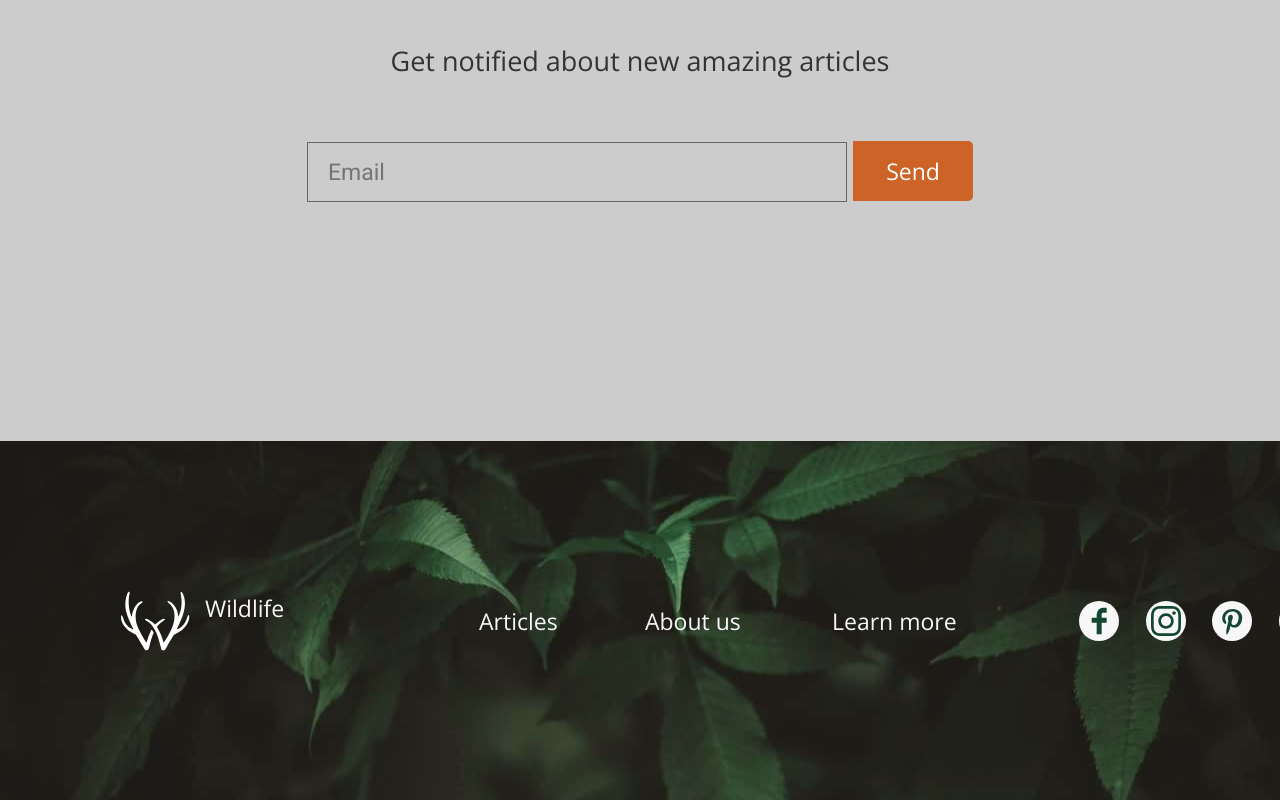
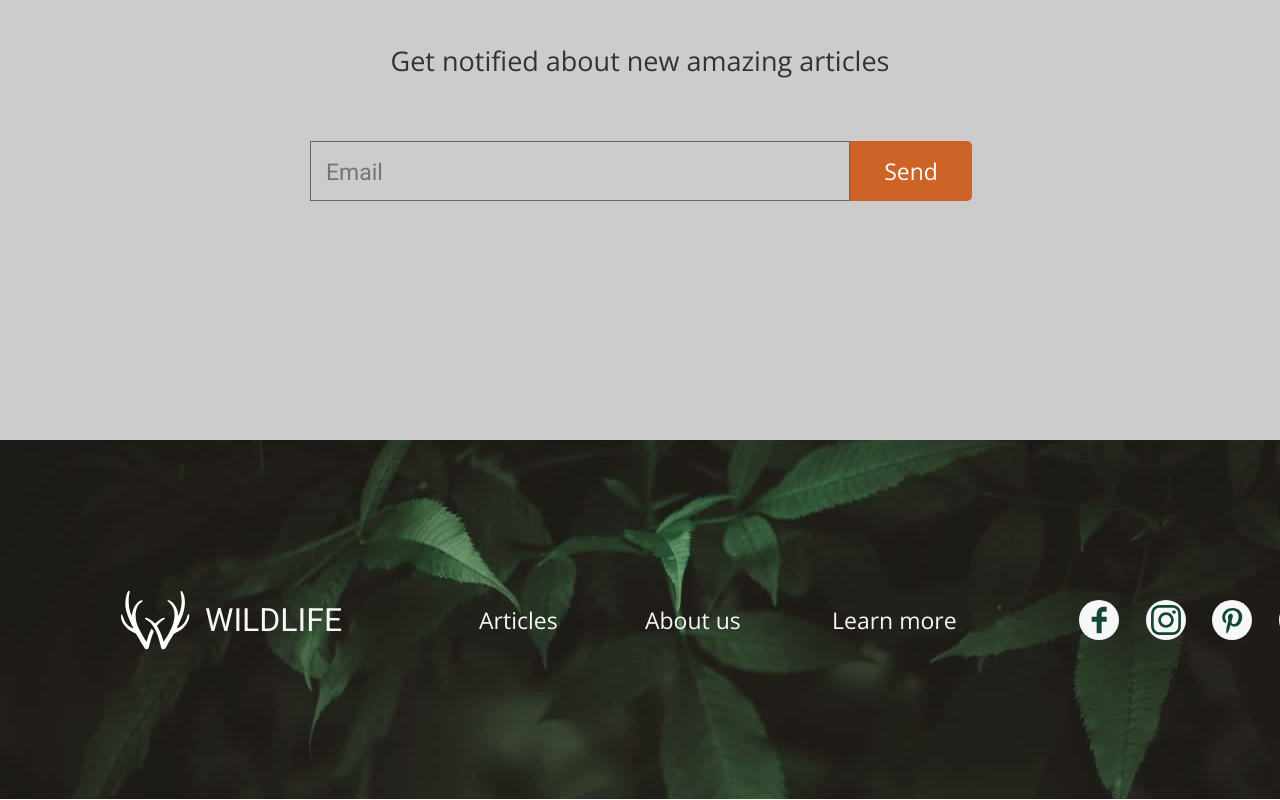
Before and after one commit to s1ga/wildlife, a plain HTML site: page index.html in a window 1280 px wide. Shown: the part 1709-2509 px from the top of the page. Drawn offline with nearby package versions, Linux system fonts and the light colour scheme.

Commit message:
fix: update get-notified section to pixel perfect

```diff
--- a/css/style.css
+++ b/css/style.css
@@ -213,21 +213,29 @@ body {
     margin-bottom: 60px;
 }
 
+.get-notified__form {
+    display: grid;
+    grid-template-columns: repeat(2, 1fr);
+}
+
 .get-notified__form__input {
     font-family: 'Roboto', sans-serif;
+    display: block;
     width: 540px;
     height: 60px;
     background-color: inherit;
     border: 1px solid #666;
     outline: none;
-    padding-left: 20px;
+    padding: 3px 0px 0px 15px;
+    margin-left: 270px;
 }
 
 .get-notified__form__btn {
-    width: 120px;
+    width: 122px;
     height: 60px;
     background-color: #cd6326;
     color: #fff;
+    text-align: center;
     border: none;
     border-radius: 0px 5px 5px 0px;
     outline: none;
--- a/index.html
+++ b/index.html
@@ -85,7 +85,7 @@
 
             <section class="get-notified">
                 <h3 class="get-notified__title">Get notified about new amazing articles</h3>
-                <form>
+                <form class="get-notified__form">
                     <input class="get-notified__form__input" type="text" placeholder="Email">
                     <input class="get-notified__form__btn" type="submit" value="Send">
                 </form>
@@ -99,7 +99,7 @@
                 <div class="footer__content">
                     <div class="logo">
                         <img class="logo__img" src="img/logo.svg" alt="Wildlife logo">
-                        <span class="logo__text">Wildlife</span>
+                        <span class="logo__title">Wildlife</span>
                     </div>
 
                     <ul class="footer__links">
```
